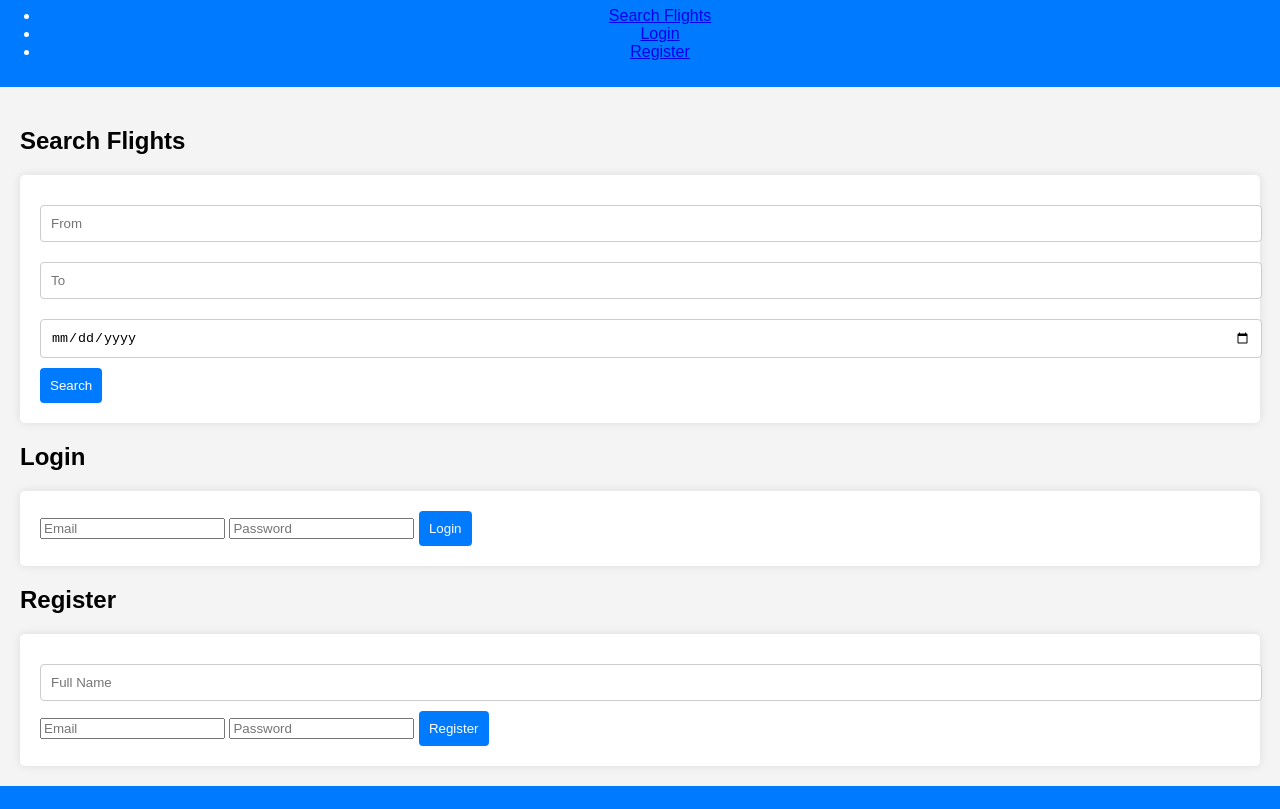
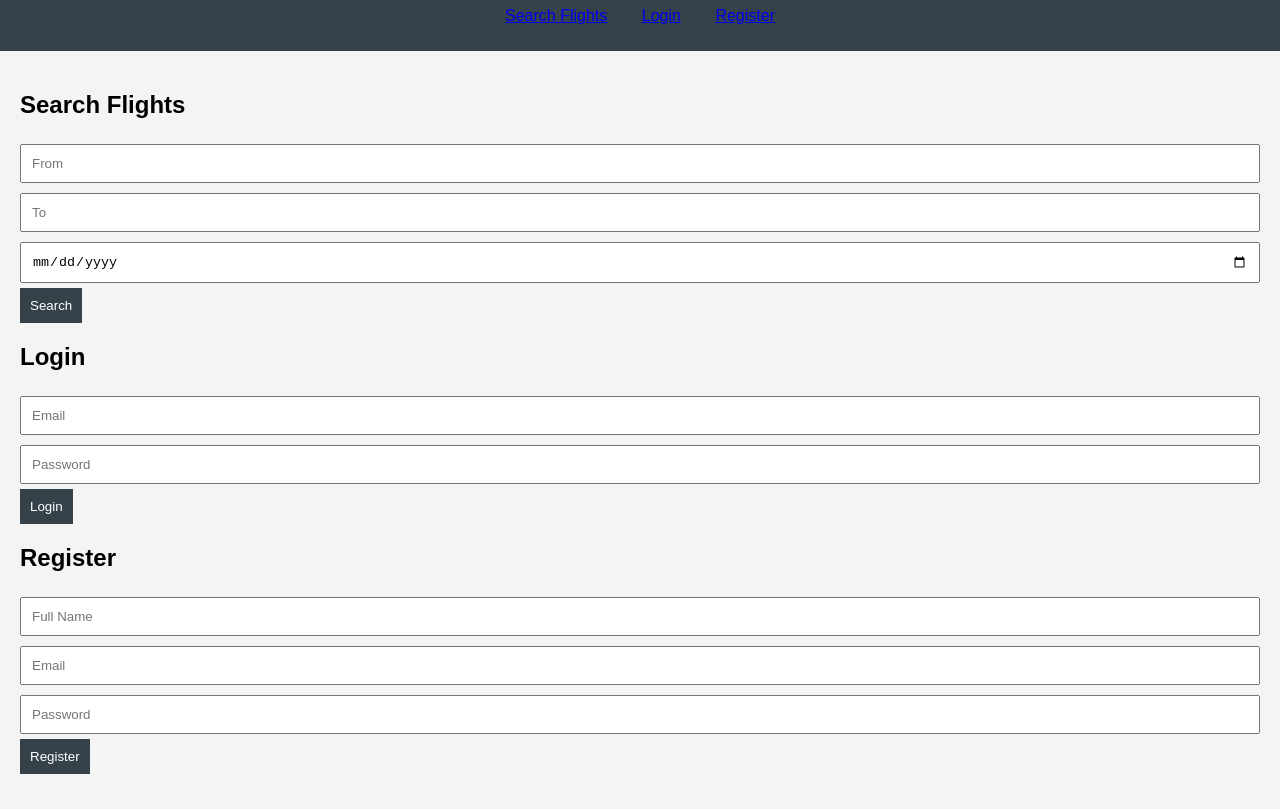
Before and after one commit to kaz-dot-sys/ticketcool-booking-platform-booking-platform, a plain HTML site: page frontend/index.html in a window 1280 px wide. Shown: the part 83-892 px from the top of the page. Drawn offline with Linux system fonts and the light colour scheme.

Commit message:
Update style.css with enhanced styling

```diff
--- a/frontend/css/style.css
+++ b/frontend/css/style.css
@@ -1,52 +1,53 @@
 body {
     font-family: Arial, sans-serif;
+    margin: 0;
+    padding: 0;
     background-color: #f4f4f4;
-    margin: 0;
+}
+
+header {
+    background: #35424a;
+    color: #ffffff;
+    padding: 10px 0;
+    text-align: center;
+}
+
+nav ul {
+    list-style: none;
     padding: 0;
 }
 
-header {
-    background: #007BFF;
-    color: #ffffff;
-    padding: 10px 0;
-    text-align: center;
+nav ul li {
+    display: inline;
+    margin: 0 15px;
 }
 
 main {
     padding: 20px;
 }
 
+form {
+    margin-bottom: 20px;
+}
+
+input[type="text"], input[type="date"], input[type="email"], input[type="password"] {
+    padding: 10px;
+    margin: 5px 0;
+    width: 100%;
+    box-sizing: border-box;
+}
+
+button {
+    background-color: #35424a;
+    color: white;
+    padding: 10px;
+    border: none;
+    cursor: pointer;
+}
+
 footer {
     text-align: center;
     padding: 10px 0;
-    background: #007BFF;
+    background: #35424a;
     color: white;
 }
-
-form {
-    background: white;
-    padding: 20px;
-    border-radius: 5px;
-    box-shadow: 0 0 10px rgba(0,0,0,0.1);
-}
-
-input[type="text"], input[type="date"] {
-    width: 100%;
-    padding: 10px;
-    margin: 10px 0;
-    border: 1px solid #ccc;
-    border-radius: 4px;
-}
-
-button {
-    background-color: #007BFF;
-    color: white;
-    padding: 10px;
-    border: none;
-    border-radius: 4px;
-    cursor: pointer;
-}
-
-button:hover {
-    background-color: #0056b3;
-}
```
